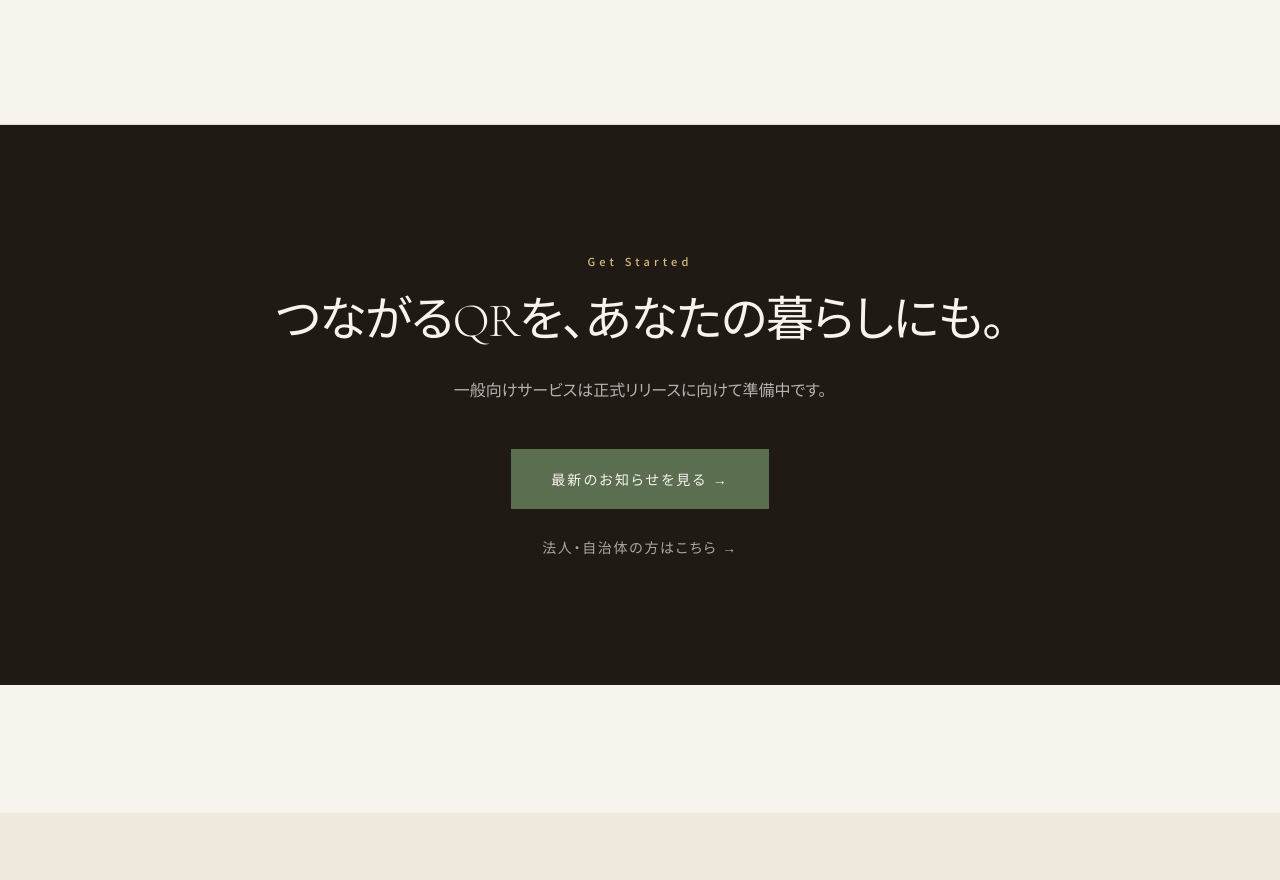
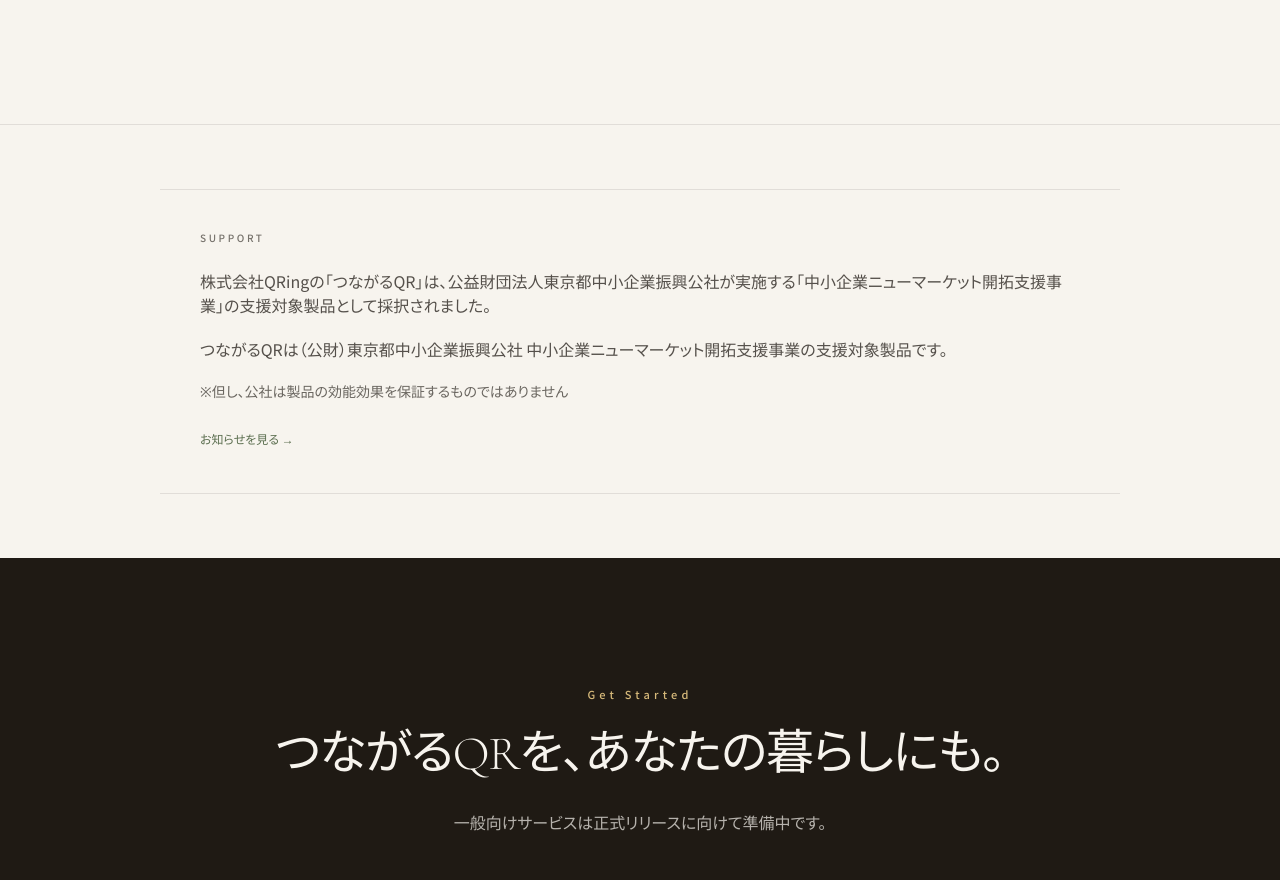
Before and after one commit to akizu815-create/QRing, a Next.js app: page /service in a window 1280 px wide. Shown: the part 3740-4620 px from the top of the page. Built offline with nearby package versions, Linux system fonts and the light colour scheme.

Commit message:
Preview only: propose additional approved-copy placements for agency review

```diff
--- a/src/app/collaboration/page.tsx
+++ b/src/app/collaboration/page.tsx
@@ -1,3 +1,4 @@
+import NewmarketSupportPlacement from "@/components/NewmarketSupportPlacement";
 import Image from "next/image";
 import PageStructuredData from "@/components/PageStructuredData";
 import { pageMetadata } from "@/lib/seo";
@@ -99,6 +100,8 @@ export default function CollaborationPage() {
         </div>
       </section>
 
+      <NewmarketSupportPlacement placement="collaboration-support" />
+
       <section className="bg-cream py-14 md:py-20" aria-labelledby="collaboration-contact-heading">
         <div className="container-narrow text-center">
           <p className={label}>CONTACT</p>
--- a/src/app/municipalities/page.tsx
+++ b/src/app/municipalities/page.tsx
@@ -1,3 +1,4 @@
+import NewmarketSupportPlacement from "@/components/NewmarketSupportPlacement";
 import { pageMetadata } from "@/lib/seo";
 import PageStructuredData from "@/components/PageStructuredData";
 import Image from "next/image";
@@ -79,6 +80,7 @@ export default function MunicipalitiesPage() {
       <section className={sectionClass} aria-labelledby="faq-title">
         <div className="container-narrow"><SectionHeading en="FAQ & CONTACT" title="導入前の疑問から、ご相談ください。" id="faq-title" />
           <div className="divide-y divide-ink/10 border-y border-ink/10">{faq.map((item) => <details key={item.question} className="group py-1"><summary className="flex min-h-14 cursor-pointer list-none items-center justify-between gap-6 py-4 text-left text-sm font-medium leading-relaxed marker:hidden md:text-base [&::-webkit-details-marker]:hidden"><span>{item.question}</span><span aria-hidden="true" className="shrink-0 text-xl font-light text-moss group-open:rotate-45">＋</span></summary><p className="body-jp pb-5 pr-8 text-sm text-ink/70">{item.answer}</p></details>)}</div>
+          <NewmarketSupportPlacement placement="municipalities-support" compact />
           <div className="mt-12 text-center md:mt-16"><h3 className="font-serif text-[clamp(26px,3vw,38px)] font-light leading-relaxed">地域に合った見守りの形を、<br />一緒に考えませんか。</h3><a href={contactUrl} target="_blank" rel="noopener noreferrer" className="btn-primary mt-8 normal-case">自治体での導入を相談する</a></div>
         </div>
       </section>
--- a/src/app/page.tsx
+++ b/src/app/page.tsx
@@ -1,3 +1,4 @@
+import NewmarketSupportPlacement from "@/components/NewmarketSupportPlacement";
 import { NEWMARKET_SUPPORT, isNewmarketSupportActive } from "@/content/newmarketSupport";
 import { pageMetadata } from "@/lib/seo";
 import PageStructuredData from "@/components/PageStructuredData";
@@ -121,6 +122,8 @@ export default function Home() {
 
       <ForBusiness />
 
+      <NewmarketSupportPlacement placement="home-support" />
+
       {/* NEWS */}
       <section className="py-24 md:py-40">
         <div className="container-wide grid md:grid-cols-12 gap-12">
--- a/src/app/service/page.tsx
+++ b/src/app/service/page.tsx
@@ -1,3 +1,4 @@
+import NewmarketSupportPlacement from "@/components/NewmarketSupportPlacement";
 import { pageMetadata } from "@/lib/seo";
 import PageStructuredData from "@/components/PageStructuredData";
 import { CONSUMER_SERVICE } from "@/config/consumerService";
@@ -137,6 +138,8 @@ export default function ServicePage() {
         </div>
       </section>
 
+      <NewmarketSupportPlacement placement="service-support" />
+
       {/* CTA */}
       <section className="py-24 md:py-32 bg-ink text-ivory">
         <div className="container-narrow text-center">
--- /dev/null
+++ b/src/components/NewmarketSupportPlacement.tsx
@@ -0,0 +1,14 @@
+// 追加承認用プレビュー専用。承認済みNEWSの本番ブランチには含めない。
+import Link from "next/link";
+import NewmarketSupportCopy from "@/components/NewmarketSupportCopy";
+import { NEWMARKET_SUPPORT, isNewmarketSupportActive } from "@/content/newmarketSupport";
+
+type Placement = Extract<(typeof NEWMARKET_SUPPORT.placements)[number], { status: "additional-approval-required" }>["id"];
+
+export default function NewmarketSupportPlacement({ placement, compact = false }: { placement: Placement; compact?: boolean }) {
+  if (!isNewmarketSupportActive()) return null;
+  const content = <><p className="mb-6 text-[10px] font-medium tracking-[0.26em] text-ink/60">SUPPORT</p><NewmarketSupportCopy /><Link href={NEWMARKET_SUPPORT.path} className="link-underline mt-6 inline-block text-xs leading-7 text-moss">お知らせを見る →</Link></>;
+  return compact
+    ? <aside data-newmarket-placement={placement} className="mt-10 border-y border-ink/10 py-8 text-left" aria-label="支援対象製品に関するお知らせ">{content}</aside>
+    : <aside data-newmarket-placement={placement} className="bg-ivory py-12 md:py-16" aria-label="支援対象製品に関するお知らせ"><div className="container-narrow border-y border-ink/10 py-8 md:py-10">{content}</div></aside>;
+}
```
